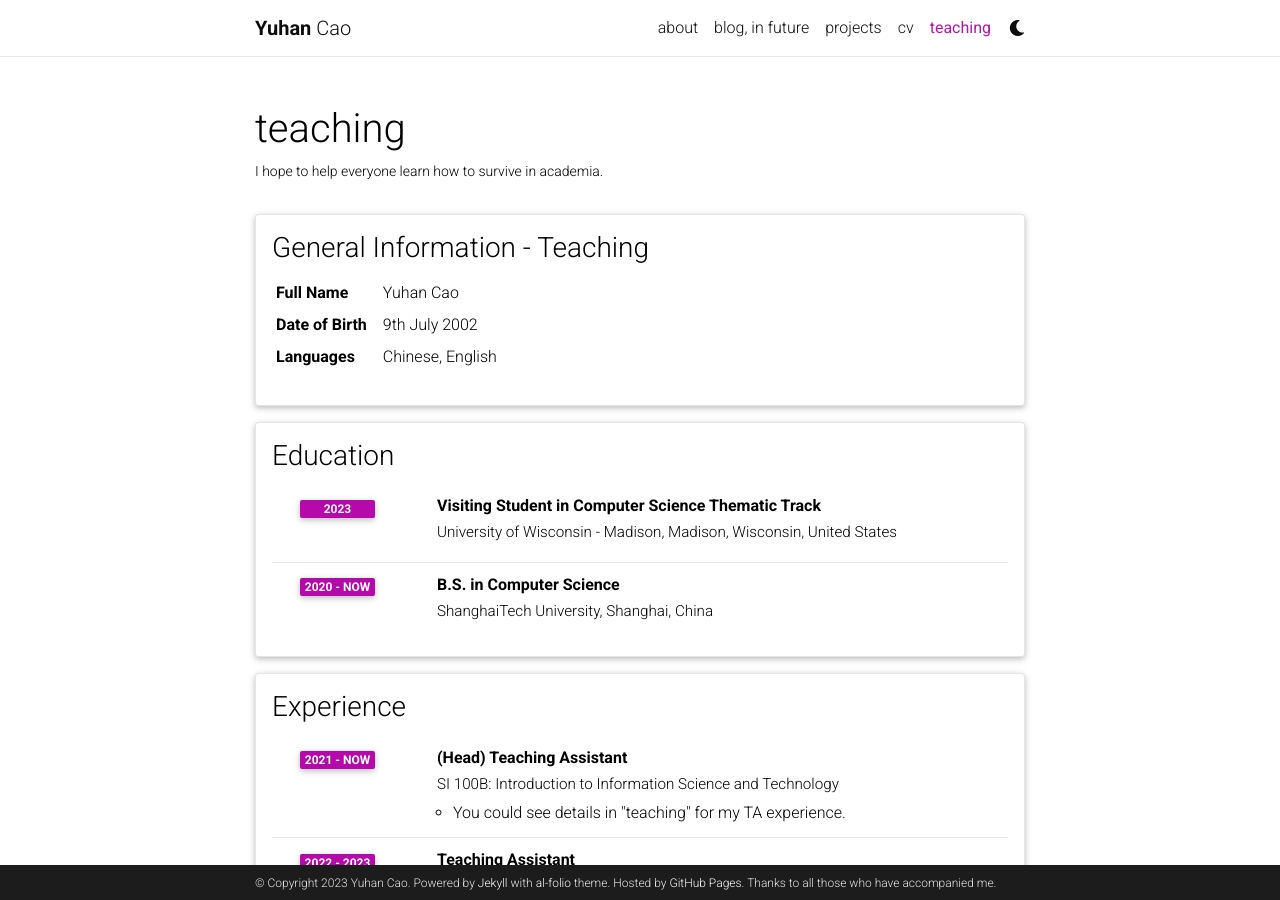
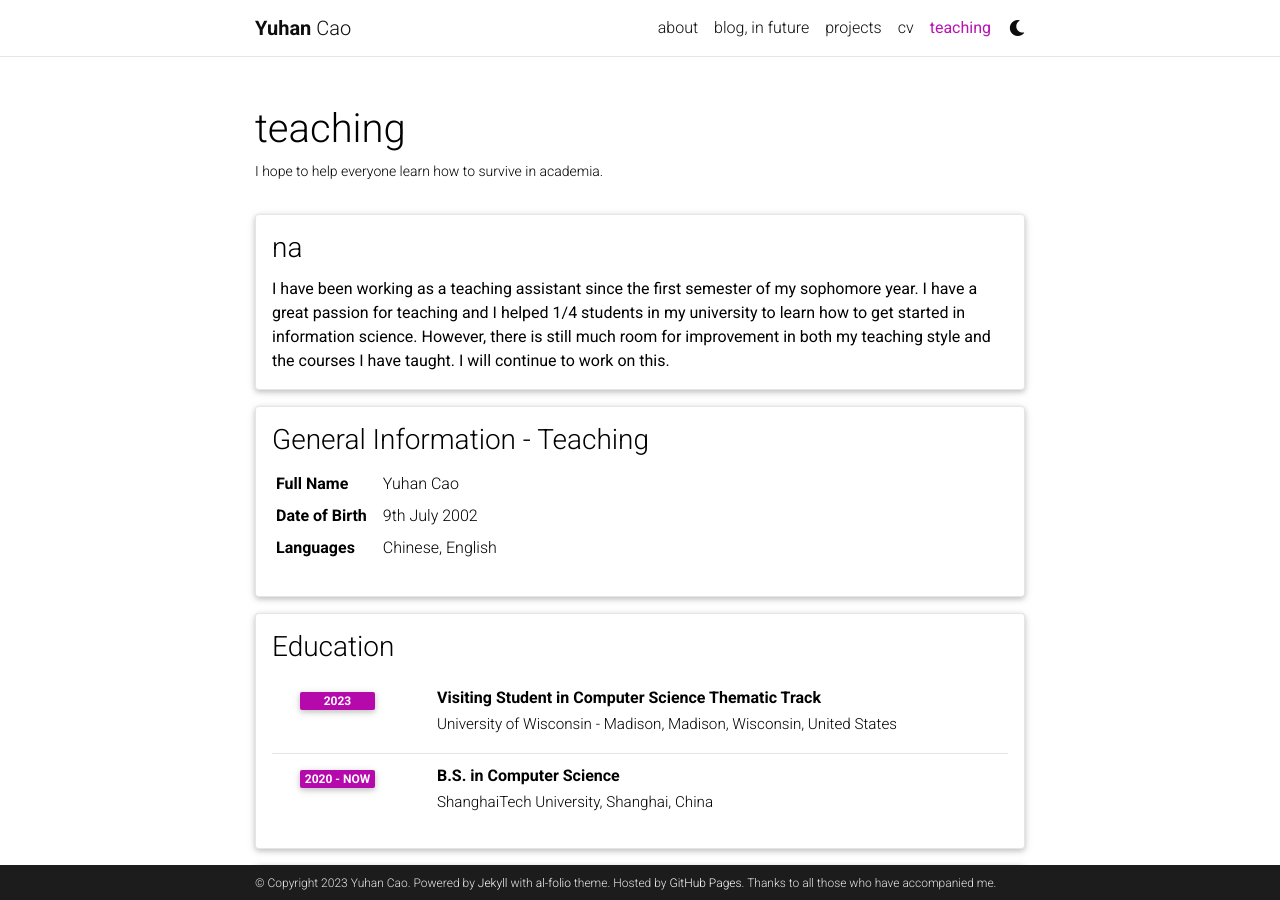
Before and after one commit to teafrogsf/teafrogsf.github.io, a Jekyll site: the page built from _pages/teaching.md, in a window 1280 px wide and 900 px high. Built offline with Jekyll 4.4.1, drawn with Linux system fonts in a browser that asks for light colours; comment, search, counter and statistics services are not loaded; a style sheet for code colours, icons or effects is not loaded.

Commit message:
teaching

```diff
--- a/_data/teaching.yml
+++ b/_data/teaching.yml
@@ -1,3 +1,6 @@
+- title: na
+  type: na
+  contents: I have been working as a teaching assistant since the first semester of my sophomore year. I have a great passion for teaching and I helped 1/4 students in my university to learn how to get started in information science. However, there is still much room for improvement in both my teaching style and the courses I have taught. I will continue to work on this.
 - title: General Information - Teaching
   type: map
   contents:
```
Also changed, not shown: _pages/teaching.md (+0 -1 lines), 9 other files.
